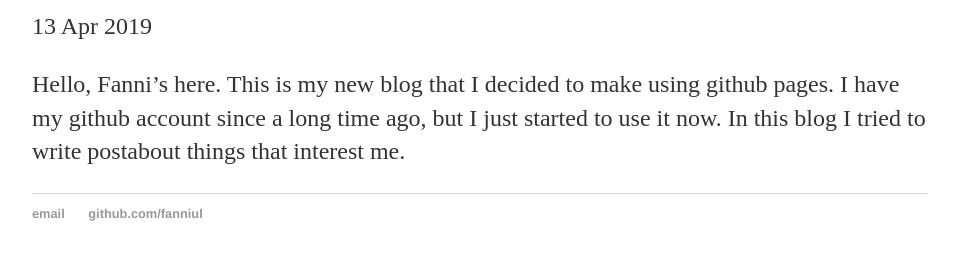
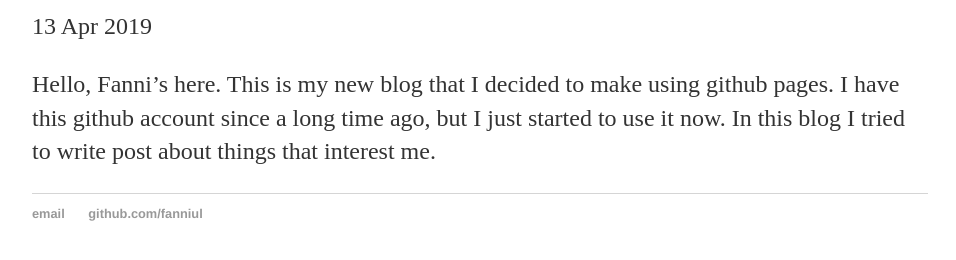
Before and after one commit to fanniul/fanniul.github.io, a Jekyll site: the page built from _posts/2019-04-13-first-post.md, in a window 1280 px wide. Shown: the part 187-447 px from the top of the page, without its empty margins (160-1116 px from the left). Built offline with Jekyll 4.4.1, drawn with Linux system fonts in a browser that asks for light colours.

Commit message:
Update 2019-04-13-first-post.md

```diff
--- a/_posts/2019-04-13-first-post.md
+++ b/_posts/2019-04-13-first-post.md
@@ -4,4 +4,4 @@ title: "First Post"
 date: 2019-04-13
 ---
 
-Hello, Fanni’s here. This is my new blog that I decided to make using github pages. I have my github account since a long time ago, but I just started to use it now. In this blog I tried to write postabout things that interest me.
+Hello, Fanni’s here. This is my new blog that I decided to make using github pages. I have this github account since a long time ago, but I just started to use it now. In this blog I tried to write post about things that interest me.
```
